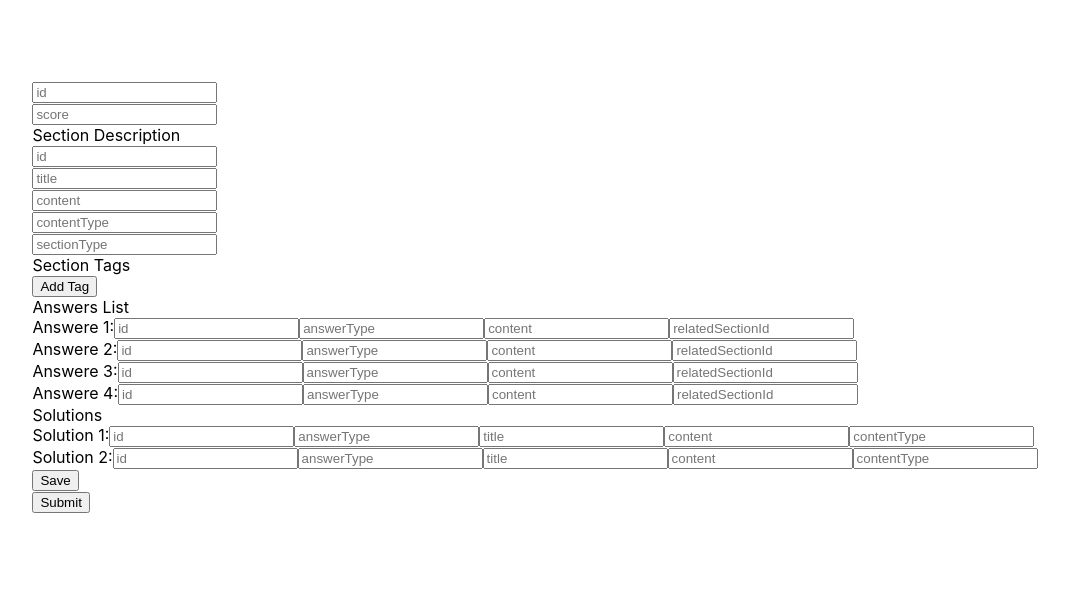
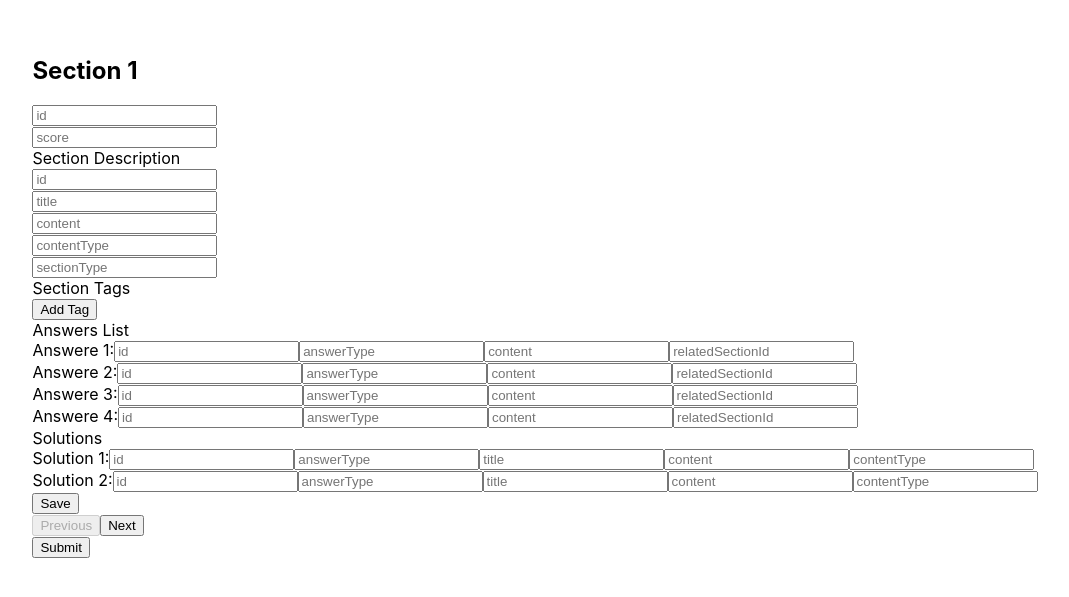
Before and after one commit to nav128/feeding_json_form, a React (Create React App) app: page / in a window 1280 px wide. Shown: the part 103-700 px from the top of the page, without its empty margins (105-1174 px from the left). Built offline with nearby package versions, Linux system fonts and the light colour scheme.

Commit message:
list of sections with navigation

```diff
--- a/src/Form.tsx
+++ b/src/Form.tsx
@@ -9,50 +9,50 @@ import Answers, {IAnswere} from './answers.tsx';
 //@ts-ignore
 import Solutions, {ISolution} from './solutions.tsx';
 //@ts-ignore
-import Section, { ISection, emptySection } from './sectoins.tsx';
+import Sections, { ISection, emptySection } from './sectoins.tsx';
+//@ts-ignore
+import {validateAllFull} from './utils.tsx'
 
 
-const validateAllFull = (x: string| string[]| Record<string, any>) => {
-  if(typeof x === 'string') {
-    return Boolean(x && x.trim())
-  };
+const Form: React.FC = () => {
 
-  if (Array.isArray(x)) {
-    return x.every((value) => validateAllFull(value));
-  }
-
-  return Object.values(x).every((value) => validateAllFull(value));
-};
-
-const Form: React.FC = () => {
-  const [section, setSection] = useState<ISection>(emptySection)
+  const [sections, setSections] = useState<ISection[]>([]);
 
   const [showErrorMessage, setShowErrorMessage] = useState(Boolean);
+  const [submitButtonClicked, setSubmitButtonClicked] = useState(false);
+
+  const handleSubmitClik = () => {
+    setSubmitButtonClicked(true)
+  }
 
   const handleSubmit = (e: React.FormEvent<HTMLFormElement>) => {
     e.preventDefault();
 
-    if (!validateAllFull(section)) {setShowErrorMessage(true); return;
+    if(!submitButtonClicked) return;
+    setSubmitButtonClicked(false);
+
+    if (!(validateAllFull(sections))) {setShowErrorMessage(true); return;
     } else {setShowErrorMessage(false);};
+    console.log('Submit called');
     // Gather form data
-    const formData = {
-      'section': section
-      // 'problemDescription': problemDescription,
-      // 'tags': tagsList,
-      // 'solutions': solutionslist,
-      // 'answeres': answersList
-    };
+    // const formData = {
+    //   'sections': sections
+    //   // 'problemDescription': problemDescription,
+    //   // 'tags': tagsList,
+    //   // 'solutions': solutionslist,
+    //   // 'answeres': answersList
+    // };
 
-    const blob = new Blob([JSON.stringify(formData, null, 2)], { type: 'application/json' });
-    // Save the file using FileSaver.js
-    saveAs(blob, 'form-data.json');
+    // const blob = new Blob([JSON.stringify(formData, null, 2)], { type: 'application/json' });
+    // // Save the file using FileSaver.js
+    // saveAs(blob, 'form-data.json');
   };
 
   return (
     <form onSubmit={handleSubmit}>
-      <Section item={section} setItem={setSection}/>
+      <Sections items={sections} setItems={setSections}/>
       {showErrorMessage && <div>Missing Some Fields, Forgot to Save?</div>}
-      <div><button type="submit">Submit</button></div>
+      <div><button type="submit" onClick={handleSubmitClik}>Submit</button></div>
     </form>
   );
 }
--- a/src/sectoins.tsx
+++ b/src/sectoins.tsx
@@ -33,12 +33,8 @@ export const emptySection = () => {
   }
 };
 
-interface SectionProps {
-  item: ISection;
-  setItem: React.Dispatch<React.SetStateAction<ISection>>;
-};
 
-const  Section: React.FC<SectionProps> = ({item, setItem}) => {
+const  Section = ({item, setItem}) => {
     const [id, setId] = useState('');
     const [score, setScore] = useState('');
     const [sectionType, setSectionType] = useState('');
@@ -105,4 +101,57 @@ const  Section: React.FC<SectionProps> = ({item, setItem}) => {
     </div>
 };
 
-export default Section;
+interface SectionsProps {
+    items: ISection[];
+    setItems: React.Dispatch<React.SetStateAction<ISection[]>>;
+  };
+
+const Sections: React.FC<SectionsProps> = ({items, setItems}) =>{
+    const [section0, setSection0] = useState<ISection>(emptySection)
+    const [section1, setSection1] = useState<ISection>(emptySection)
+    const [section2, setSection2] = useState<ISection>(emptySection)
+    const [section3, setSection3] = useState<ISection>(emptySection)
+
+    const sectionsList = [section0, section1, section2, section3]
+
+    const handleSave = () => {
+        setItems(sectionsList)
+    };
+
+    const formParts = [
+        { title: 'Section 1', component: <Section item={section0} setItem={setSection0}/>},
+        { title: 'Section 2', component: <Section item={section1} setItem={setSection1}/>},
+        { title: 'Section 3', component: <Section item={section2} setItem={setSection2}/>},
+        { title: 'Section 4', component: <Section item={section3} setItem={setSection3}/>},
+      ];
+
+      const [currentPart, setCurrentPart] = useState(0);
+
+      const handleNext = () => {
+        setCurrentPart((prevPart) => prevPart + 1);
+      };
+
+      const handlePrevious = () => {
+        setCurrentPart((prevPart) => prevPart - 1);
+      };
+    return (
+    <div>
+        <h2>{formParts[currentPart].title}</h2>
+        {formParts[currentPart].component}
+        <button onClick={handlePrevious} disabled={currentPart === 0}>
+            Previous
+        </button>
+        <button onClick={handleNext} disabled={currentPart === formParts.length - 1}>
+            Next
+      </button>
+      <div>
+        {currentPart === 3 &&
+            <button type="button" onClick={() => handleSave()}>
+                Save Sections
+            </button>}
+        </div>
+    </div>
+    )
+};
+
+export default Sections;
--- /dev/null
+++ b/src/utils.tsx
@@ -0,0 +1,14 @@
+
+
+
+export const validateAllFull = (x: string| string[]| Record<string, any>) => {
+    if(typeof x === 'string') {
+      return Boolean(x && x.trim())
+    };
+    if (Object(x).length === 0) return false;
+    if (Array.isArray(x)) {
+      return x.every((value) => validateAllFull(value));
+    }
+
+    return Object.values(x).every((value) => validateAllFull(value));
+  };
```
